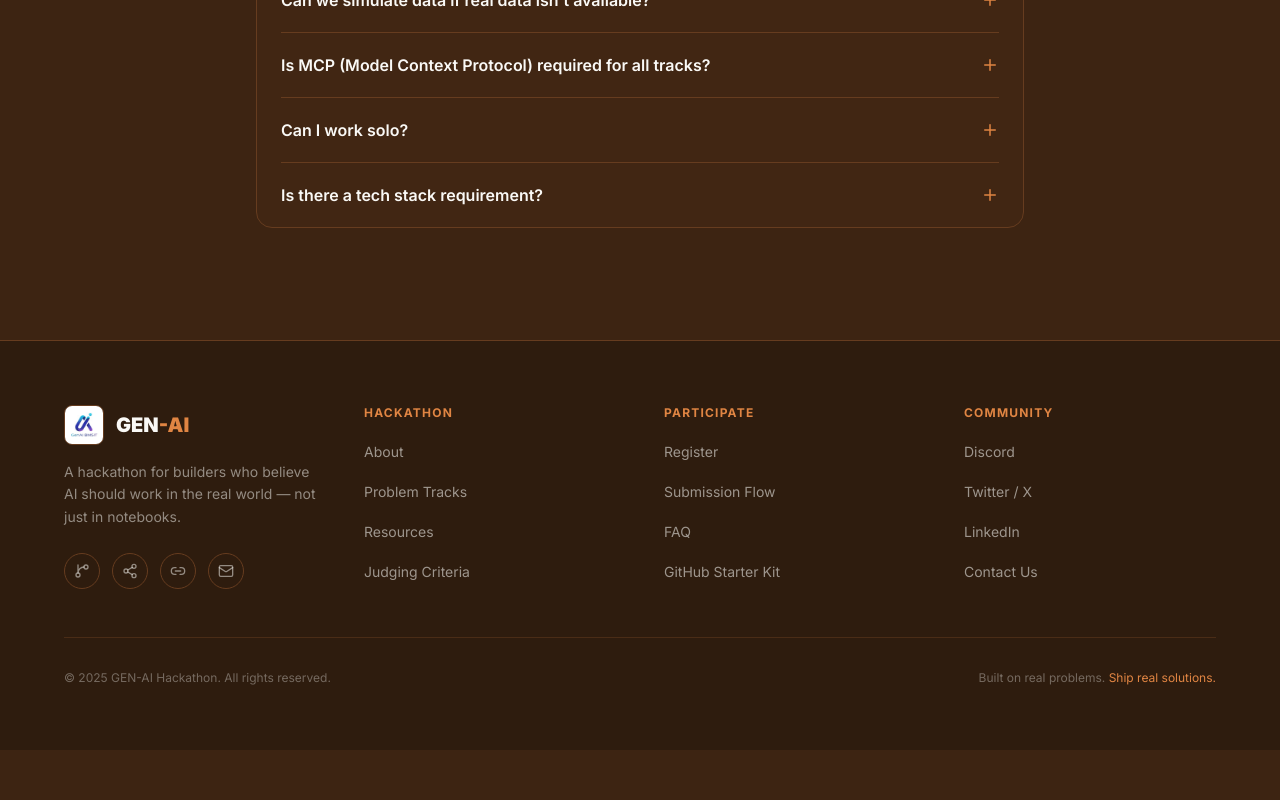
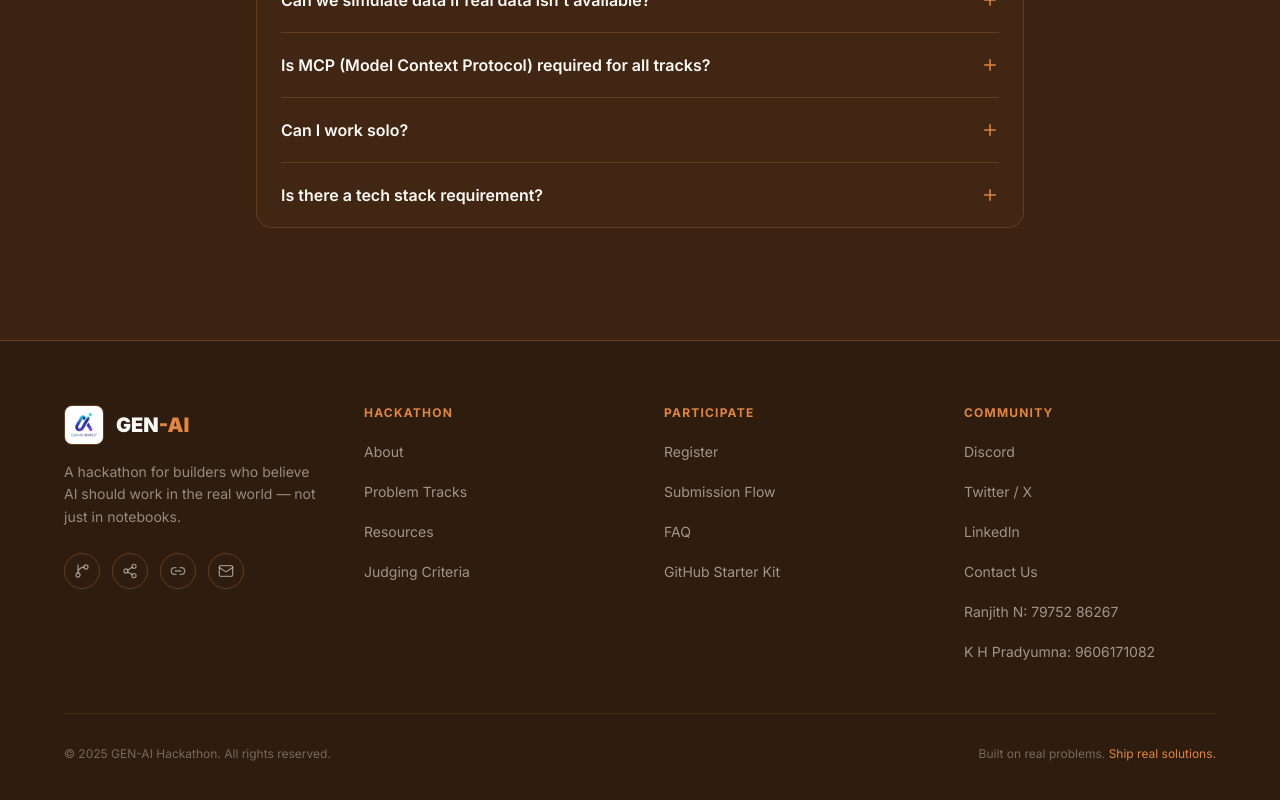
Before and after one commit to marellavenkatadeepak/problem-statement, a Next.js app in the folder hackathon-site/: page / in a window 1280 px wide. Shown: the part 9814-10614 px from the top of the page. Before the commit the page ends 10564 px from the top, so only its background shows below. Built offline with nearby package versions, Linux system fonts and the light colour scheme.

Commit message:
feat: add official LinkedIn company page and Student Coordinator contact info to footer

```diff
--- a/hackathon-site/src/components/sections/footer.tsx
+++ b/hackathon-site/src/components/sections/footer.tsx
@@ -29,6 +29,8 @@ const footerLinks = [
       { label: "Twitter / X", href: "#" },
       { label: "LinkedIn", href: "#" },
       { label: "Contact Us", href: "mailto:hello@gen-ai.com" },
+      { label: "Ranjith N: 79752 86267", href: "tel:7975286267" },
+      { label: "K H Pradyumna: 9606171082", href: "tel:9606171082" },
     ],
   },
 ];
@@ -59,7 +61,7 @@ export const Footer = () => {
               {[
                 { icon: GitBranch, href: "https://github.com", label: "GitHub" },
                 { icon: Share2, href: "#", label: "Twitter" },
-                { icon: Link2, href: "#", label: "LinkedIn" },
+                { icon: Link2, href: "https://in.linkedin.com/company/gen-ai-bmsit", label: "LinkedIn" },
                 { icon: Mail, href: "mailto:hello@gen-ai.com", label: "Email" },
               ].map((s) => (
                 <a
```
